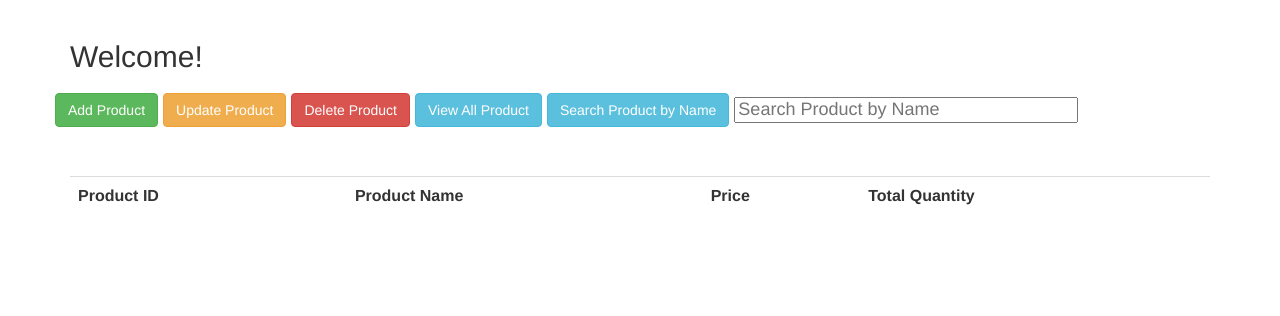
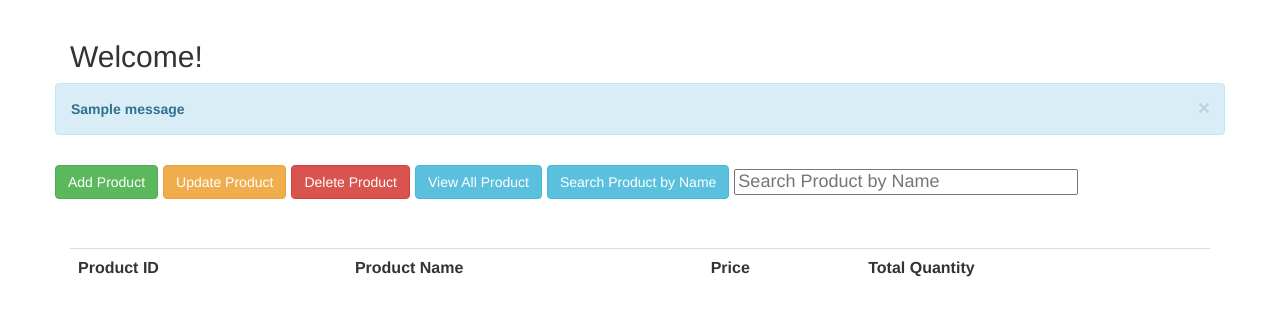
Before and after one commit to rochellegb/FlowerShopInventory, a Flask app: page / in a window 1280 px wide. Shown: the part 52-368 px from the top of the page. Run offline with Flask 2, Linux system fonts and the light colour scheme; a user stored in the database is signed in; one stand-in notice (Sample message) is shown; lists and menus that the app fills with data are empty; some libraries are stand-ins or nearby versions.

Commit message:
Update index.html
added the html code needed for flash messaging

```diff
--- a/Frontend/templates/index.html
+++ b/Frontend/templates/index.html
@@ -17,11 +17,23 @@
       </div>
     </nav>
     <div class = "container">
-        <div class="col md-8">
         <h2>Welcome!</h2>
+    </div>
+    <div class = "container">
+        <div class = "row">
+            {% with messages = get_flashed_messages()%}
+                {% if messages%}
+                    {% for message in messages %}
+                        <div class="alert alert-info alert-dismissible">
+                            <a href="#" class="close" data-dismiss="alert" aria-label="close">&times;</a>
+                            <strong>{{message}}</strong>
+                        </div>
+                    {% endfor %}
+                {% endif %}
+            {% endwith %}
+            {% block body %}{% endblock %}
         </div>
     </div>
-
     <h4>
     <div class="container">
         <div class = "row">
```
